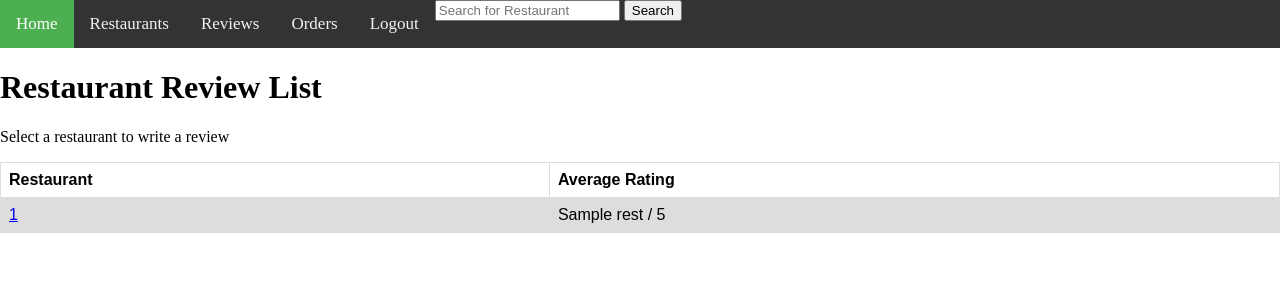
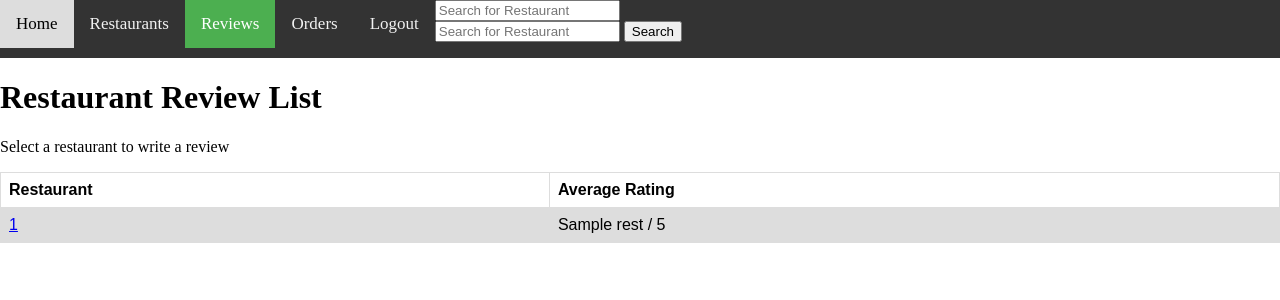
Before and after one commit to 2514millerj/restaurant-advisor, a Flask app: template templates/reviews.html in a window 1280 px wide. Shown: the top 300 px of the page. Run offline with Flask 2, Linux system fonts and the light colour scheme; the template is opened without the code that fills it: most values are stand-ins (such as "Sample title", 1, 10 or a date in 2020).

Commit message:
updated green bar

```diff
--- a/templates/orders.html
+++ b/templates/orders.html
@@ -51,10 +51,10 @@ body {margin:0;}
 </head>
 <body>
 <div class="topnav">
-  <a class="active" href="/">Home</a>
+  <a href="/home">Home</a>
   <a href="/restaurants">Restaurants</a>
   <a href="/review-list">Reviews</a>
-  <a href="/order-list">Orders</a>
+  <a class="active" href="/">Orders</a>
   <a href="/logout">Logout</a>
 <input type="text" name="search" placeholder="Search for Restaurant">
 <button type="button">Search</button>
--- a/templates/reviews.html
+++ b/templates/reviews.html
@@ -52,14 +52,16 @@ body {margin:0;}
 <body>
 
 <div class="topnav">
-  <a class="active" href="/">Home</a>
+  <a href="/home">Home</a>
   <a href="/restaurants">Restaurants</a>
-  <a href="/review-list">Reviews</a>
+  <a class="active" href="/">Reviews</a>
   <a href="/order-list">Orders</a>
   <a href="/logout">Logout</a>
 <input type="text" name="search" placeholder="Search for Restaurant">
-<button type="button">Search</button>
-</div>
+<form action="/search" method="get">
+    <input type="text" name="search" placeholder="Search for Restaurant">
+    <button type="submit">Search</button>
+  </form></div>
 
 <h1>Restaurant Review List</h1>
 <p>Select a restaurant to write a review</p>
--- a/templates/write_review.html
+++ b/templates/write_review.html
@@ -33,9 +33,9 @@ body {margin:0;}
 <body>
 
 <div class="topnav">
-  <a class="active" href="/">Home</a>
+  <a href="/home">Home</a>
   <a href="/restaurants">Restaurants</a>
-  <a href="/review-list">Reviews</a>
+  <a class="active" href="/">Reviews</a>
   <a href="/order-list">Orders</a>
   <a href="/logout">Logout</a>
 <form action="/search" method="get">
```
